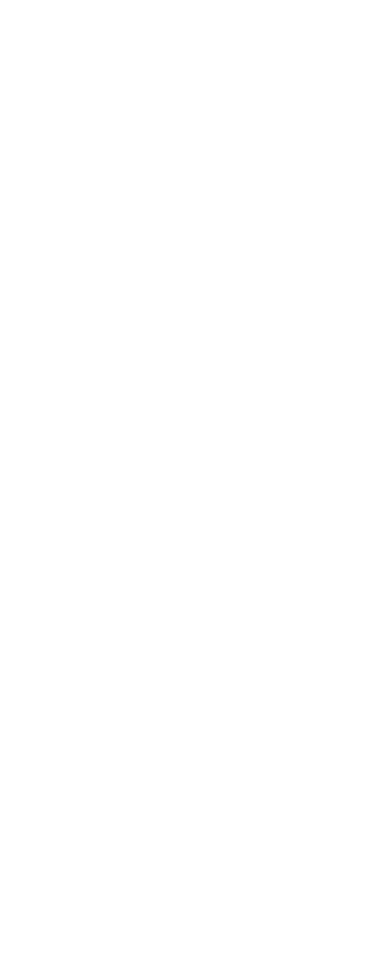
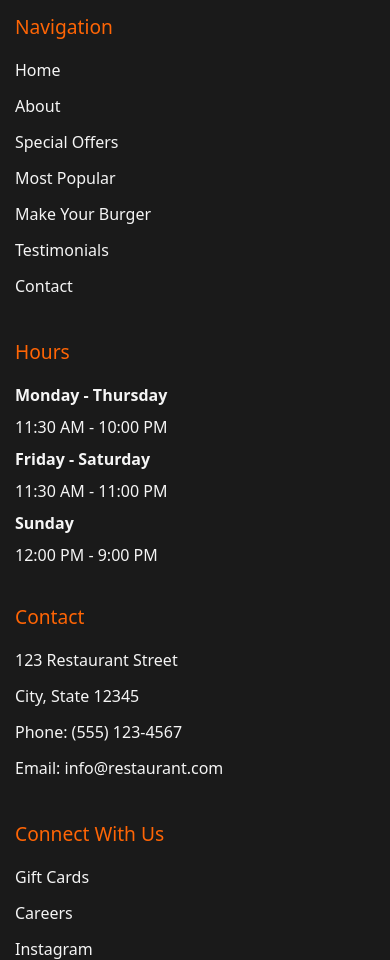
Before and after one commit to YoussefGad97/QBurger, a React (Create React App) app: page / in a window 390 px wide. Shown: the part 11040-12000 px from the top of the page. Before the commit the page ends 10995 px from the top, so only its background shows below. Built offline with nearby package versions, Linux system fonts and the light colour scheme.

Commit message:
Added Footer and Stylezed it

```diff
--- /dev/null
+++ b/src/components/footer.js
@@ -0,0 +1,91 @@
+import React from 'react';
+import { Link as ScrollLink } from 'react-scroll';
+import '../styles/footer.scss';
+
+function Footer() {
+  return (
+    <footer className="footer">
+      <div className="container">
+        <div className="footer-section">
+          <h3>Navigation</h3>
+          <ul className="footer-links">
+            <li>
+              <ScrollLink className="nav-link" to="landing" smooth={true} duration={500}>
+                Home
+              </ScrollLink>
+            </li>
+            <li>
+              <ScrollLink className="nav-link" to="about" smooth={true} duration={500}>
+                About
+              </ScrollLink>
+            </li>
+            <li>
+              <ScrollLink className="nav-link" to="special-offers" smooth={true} duration={500}>
+                Special Offers
+              </ScrollLink>
+            </li>
+            <li>
+              <ScrollLink className="nav-link" to="most-popular" smooth={true} duration={500}>
+                Most Popular
+              </ScrollLink>
+            </li>
+            <li>
+              <ScrollLink className="nav-link" to="make-your-burger" smooth={true} duration={500}>
+                Make Your Burger
+              </ScrollLink>
+            </li>
+            <li>
+              <ScrollLink className="nav-link" to="testimonials" smooth={true} duration={500}>
+                Testimonials
+              </ScrollLink>
+            </li>
+            <li>
+              <ScrollLink className="nav-link" to="contact" smooth={true} duration={500}>
+                Contact
+              </ScrollLink>
+            </li>
+          </ul>
+        </div>
+
+        <div className="footer-section">
+          <h3>Hours</h3>
+          <div className="hours">
+            <p><strong>Monday - Thursday</strong></p>
+            <p>11:30 AM - 10:00 PM</p>
+            <p><strong>Friday - Saturday</strong></p>
+            <p>11:30 AM - 11:00 PM</p>
+            <p><strong>Sunday</strong></p>
+            <p>12:00 PM - 9:00 PM</p>
+          </div>
+        </div>
+
+        <div className="footer-section">
+          <h3>Contact</h3>
+          <div className="contact-info">
+            <p>123 Restaurant Street</p>
+            <p>City, State 12345</p>
+            <p>Phone: (555) 123-4567</p>
+            <p>Email: info@restaurant.com</p>
+          </div>
+        </div>
+
+        <div className="footer-section">
+          <h3>Connect With Us</h3>
+          <ul className="footer-links">
+            <li><a href="/gift-cards">Gift Cards</a></li>
+            <li><a href="/careers">Careers</a></li>
+            <li><a href="https://instagram.com">Instagram</a></li>
+            <li><a href="https://facebook.com">Facebook</a></li>
+            <li><a href="https://twitter.com">Twitter</a></li>
+          </ul>
+        </div>
+      </div>
+
+      <div className="bottom-bar">
+        <p>© {new Date().getFullYear()} YousseGad Restaurant. All rights reserved.</p>
+      </div>
+    </footer>
+  );
+}
+
+export default Footer;
--- a/src/pages/Home.js
+++ b/src/pages/Home.js
@@ -1,20 +1,19 @@
 import React from "react";
 import "../styles/Home.scss";
-import About from '../components/About';
-import SpecialOffers from '../components/SpecialOffers';
-import BurgerGallery from '../components/BurgerGallery';
-import MakeYourBurger from '../components/MakeYourBurger';
-import ScrollToTop from '../components/ScrollToTop';
-import Testimonials from '../components/Testimonials';
-import Contact from '../components/Contact';
+import About from "../components/About";
+import SpecialOffers from "../components/SpecialOffers";
+import BurgerGallery from "../components/BurgerGallery";
+import MakeYourBurger from "../components/MakeYourBurger";
+import ScrollToTop from "../components/ScrollToTop";
+import Testimonials from "../components/Testimonials";
+import Contact from "../components/Contact";
+import Footer from "../components/footer";
 
 const Home = () => {
   return (
     <div className="home-page">
-
       {/* Landing Section */}
-      <section id="landing" className="landing-section">
-      </section>
+      <section id="landing" className="landing-section"></section>
 
       {/* About Section */}
       <About />
@@ -34,6 +33,9 @@
       {/* Contact Section */}
       <Contact />
 
+      {/* Footer Section */}
+      <Footer />
+
       <ScrollToTop />
     </div>
   );
--- /dev/null
+++ b/src/styles/footer.scss
@@ -0,0 +1,76 @@
+.footer {
+  padding: 60px 0 30px;
+  background-color: #1a1a1a;
+  color: #f5f5f5;
+
+  .container {
+    max-width: 1200px;
+    margin: 0 auto;
+    padding: 0 15px;
+    display: grid;
+    grid-template-columns: repeat(4, 1fr);
+    gap: 30px;
+    text-align: left;
+
+    @media (max-width: 768px) {
+      grid-template-columns: repeat(2, 1fr);
+    }
+
+    @media (max-width: 480px) {
+      grid-template-columns: 1fr;
+    }
+  }
+
+  .footer-section {
+    h3 {
+      color: #ff6505;
+      font-size: 1.2rem;
+      margin-bottom: 20px;
+      font-weight: 500;
+    }
+
+    .footer-links {
+      list-style: none;
+      padding: 0;
+      margin: 0;
+
+      li {
+        margin-bottom: 12px;
+
+        a {
+          color: #f5f5f5;
+          text-decoration: none;
+          transition: color 0.3s ease;
+
+          &:hover {
+            color:#ff6505 ;
+          }
+        }
+      }
+    }
+
+    .contact-info {
+      p {
+        margin-bottom: 12px;
+        display: flex;
+        align-items: center;
+        gap: 8px;
+      }
+    }
+
+    .hours {
+      p {
+        margin-bottom: 8px;
+      }
+    }
+  }
+
+  .bottom-bar {
+    margin-top: 40px;
+    padding-top: 20px;
+    border-top: 1px solid rgba(255, 255, 255, 0.1);
+    text-align: center;
+    font-size: 0.9rem;
+    color: #888;
+  }
+}
```
